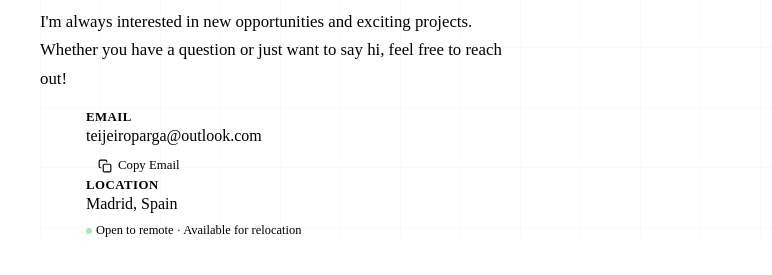
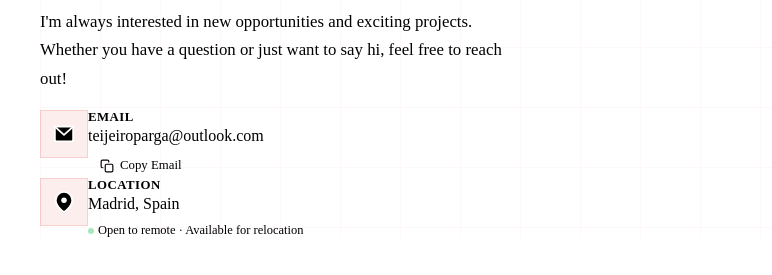
Before and after one commit to teijeiro7/teijeiro-portfolio, an Astro site: page /components/contact in a window 1280 px wide. Shown: the part 237-512 px from the top of the page, 0-772 px from the left. Built offline with nearby package versions, Linux system fonts and the light colour scheme; Astro itself is replaced by a stand-in of ours.

Commit message:
Fix icons: email/location = red fill + white stroke; CTA envelope = white fill + red stroke

```diff
--- a/src/pages/components/contact.astro
+++ b/src/pages/components/contact.astro
@@ -29,7 +29,7 @@
         <div class="contact-methods">
           <div class="contact-method">
             <div class="method-icon">
-              <svg width="22" height="22" viewBox="0 0 24 24" fill="none" stroke="white" stroke-width="2" stroke-linecap="round" stroke-linejoin="round">
+              <svg width="22" height="22" viewBox="0 0 24 24" fill="var(--accent)" stroke="white" stroke-width="2" stroke-linecap="round" stroke-linejoin="round">
                 <rect x="2" y="4" width="20" height="16" rx="2" ry="2"></rect>
                 <polyline points="22,4 12,13 2,4" stroke="white" fill="none"></polyline>
               </svg>
@@ -53,7 +53,7 @@
 
           <div class="contact-method">
             <div class="method-icon">
-              <svg width="22" height="22" viewBox="0 0 24 24" fill="none" stroke="white" stroke-width="2" stroke-linecap="round" stroke-linejoin="round">
+              <svg width="22" height="22" viewBox="0 0 24 24" fill="var(--accent)" stroke="white" stroke-width="2" stroke-linecap="round" stroke-linejoin="round">
                 <path d="M21 10c0 7-9 13-9 13s-9-6-9-13a9 9 0 0 1 18 0z"></path>
                 <circle cx="12" cy="10" r="3" fill="white" stroke="none"></circle>
               </svg>
@@ -77,9 +77,9 @@
 
           <div class="connect-cta">
             <a href="mailto:teijeiroparga@outlook.com" class="cta-btn">
-              <svg width="18" height="18" viewBox="0 0 24 24" fill="none" stroke="currentColor" stroke-width="2" stroke-linecap="round" stroke-linejoin="round">
+              <svg width="18" height="18" viewBox="0 0 24 24" fill="white" stroke="var(--accent)" stroke-width="2" stroke-linecap="round" stroke-linejoin="round">
                 <path d="M4 4h16c1.1 0 2 .9 2 2v12c0 1.1-.9 2-2 2H4c-1.1 0-2-.9-2-2V6c0-1.1.9-2 2-2z"></path>
-                <polyline points="22,6 12,13 2,6"></polyline>
+                <polyline points="22,6 12,13 2,6" stroke="var(--accent)" fill="none"></polyline>
               </svg>
               Send an Email
             </a>
@@ -257,10 +257,10 @@
     width: 46px;
     height: 46px;
     min-width: 46px;
-    background: var(--accent);
-    border: none;
+    background: rgba(220, 38, 38, 0.08);
+    border: 1px solid rgba(220, 38, 38, 0.15);
     border-radius: var(--radius-md);
-    color: white;
+    color: var(--accent);
   }
 
   .method-content {
```
